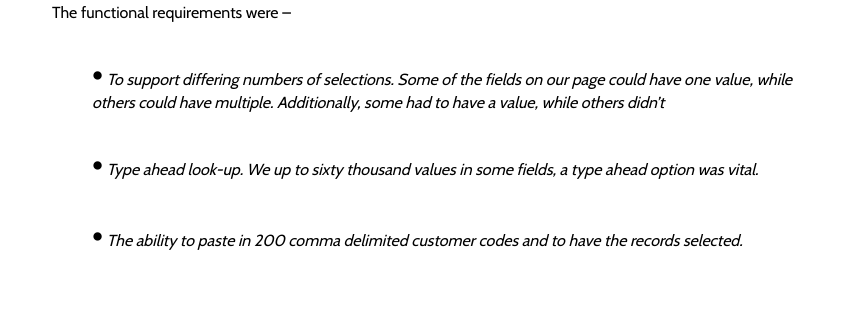
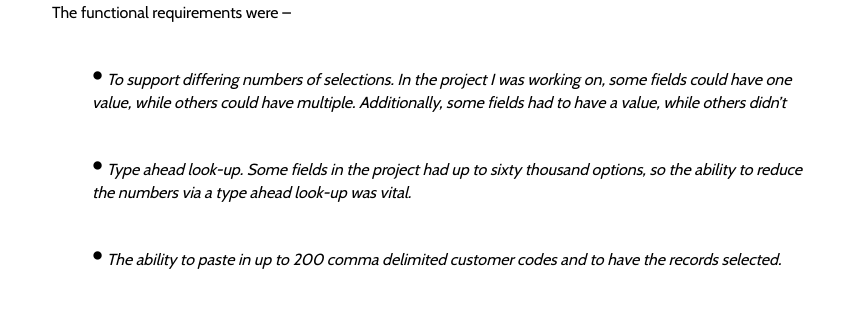
Before and after one commit to markgregg/CompactSelect, a React (Create React App) app in the folder examples/compact-select/: page / in a window 1280 px wide. Both pictures are taken after a click on the element "About". Shown: the part 343-662 px from the top of the page, without its empty margins (176-1039 px from the left). Built offline with nearby package versions, Linux system fonts and the light colour scheme.

Commit message:
grammar and read me

```diff
--- a/examples/compact-select/src/about/About.tsx
+++ b/examples/compact-select/src/about/About.tsx
@@ -26,22 +26,22 @@ const About: FC<AboutProps> = ({ theme }) => {
       <p className="indent">
         <b className="bullet">&#x2022;</b>
         <em>
-          To support differing numbers of selections. Some of the fields on our
-          page could have one value, while others could have multiple.
-          Additionally, some had to have a value, while others didn’t
+          To support differing numbers of selections. In the project I was working
+          on, some fields could have one value, while others could have multiple.
+          Additionally, some fields had to have a value, while others didn’t
         </em>
       </p>
       <p className="indent">
         <b className="bullet">&#x2022;</b>
         <em>
-          Type ahead look-up. We up to sixty thousand values in some fields, a
-          type ahead option was vital.
+          Type ahead look-up. Some fields in the project had up to sixty thousand
+          options, so the ability to reduce the numbers via a type ahead look-up was vital.
         </em>
       </p>
       <p className="indent">
         <b className="bullet">&#x2022;</b>
         <em>
-          The ability to paste in 200 comma delimited customer codes and to have
+          The ability to paste in up to 200 comma delimited customer codes and to have
           the records selected.
         </em>
       </p>
```
Also changed, not shown: packages/compact-select/README.md.
